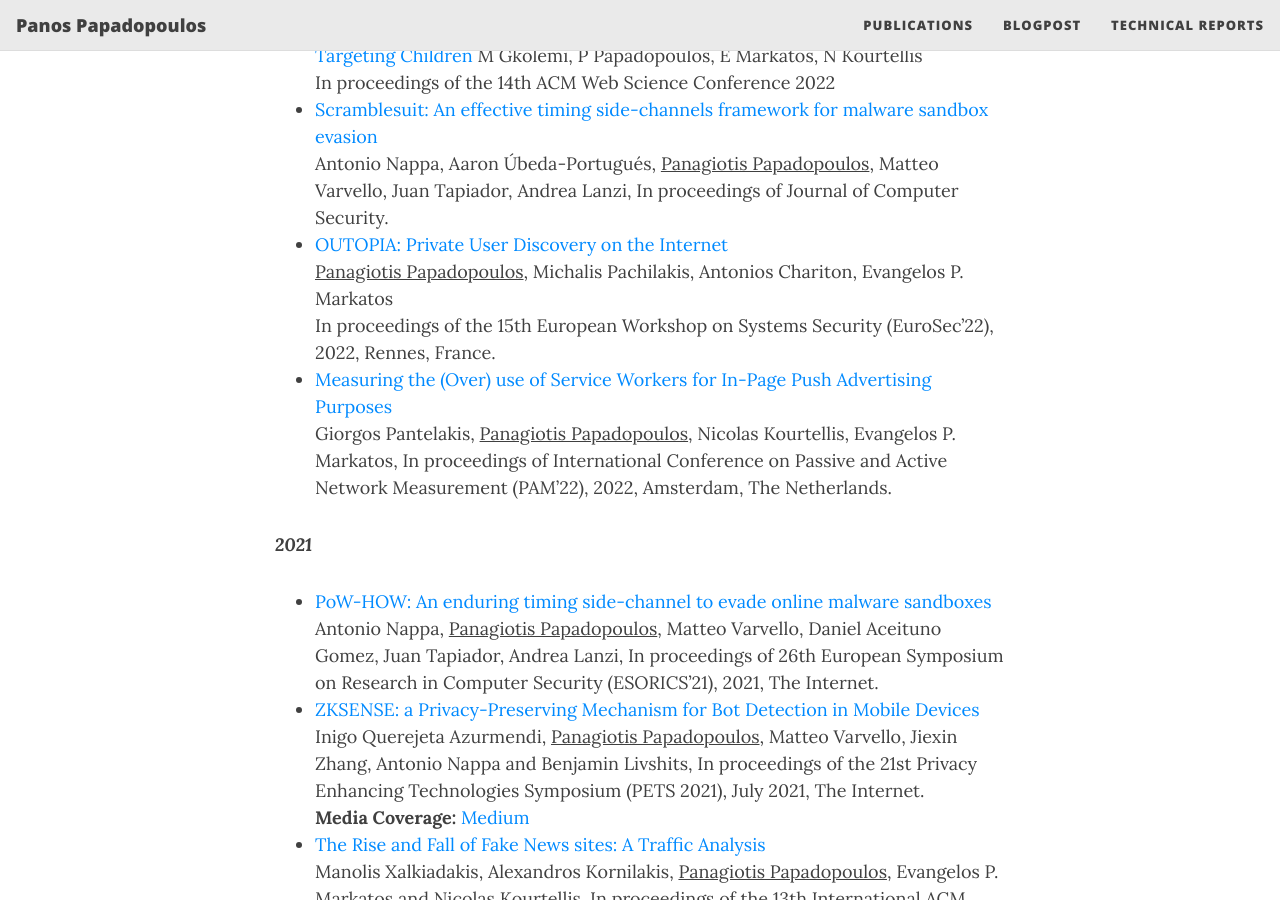
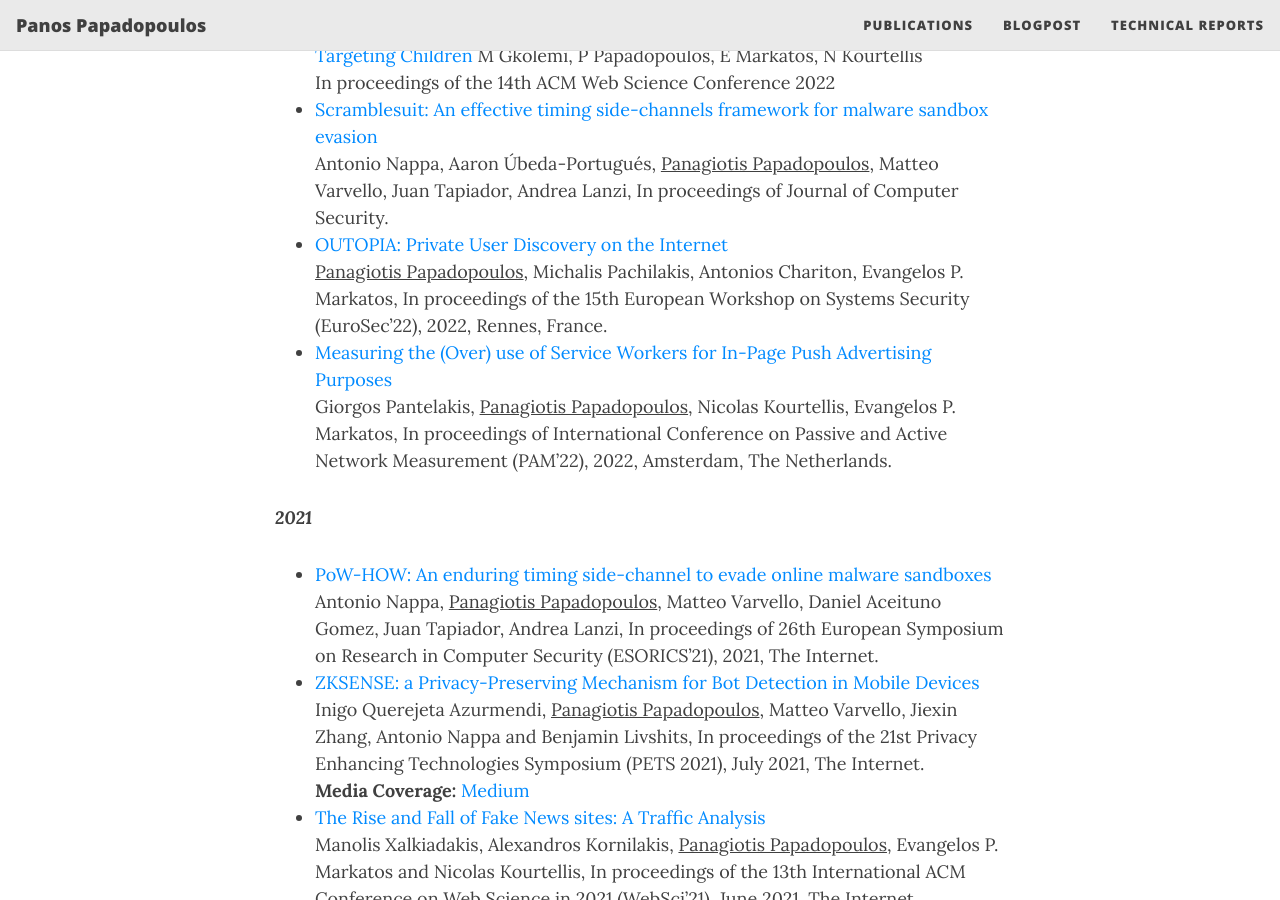
Before and after one commit to panpap/panpap.github.io, a Jekyll site: the page built from publications.md, in a window 1280 px wide and 900 px high, scrolled down 926 px. Built offline with Jekyll 4.4.1, drawn with Linux system fonts in a browser that asks for light colours; nearby versions of some CDN libraries.

```diff
--- a/publications.md
+++ b/publications.md
@@ -14,7 +14,7 @@ Web Conference (WWW ’22), 2022, Lyon, France.<br>
 - [YouTubers Not madeForKids: Detecting Channels Sharing Inappropriate Videos Targeting Children](papers/3501247.3531556.pdf)
 M Gkolemi, P Papadopoulos, E Markatos, N Kourtellis <br> In proceedings of the 14th ACM Web Science Conference 2022 <br>
 - [Scramblesuit: An effective timing side-channels framework for malware sandbox evasion](https://content.iospress.com/articles/journal-of-computer-security/jcs220005)<br> Antonio Nappa, Aaron Úbeda-Portugués, <u> Panagiotis Papadopoulos</u>, Matteo Varvello, Juan Tapiador, Andrea Lanzi, In proceedings of Journal of Computer Security. <br>
-- [OUTOPIA: Private User Discovery on the Internet](papers/OUTOPIA.pdf)<br><u>Panagiotis Papadopoulos</u>, Michalis Pachilakis, Antonios Chariton, Evangelos P. Markatos<br> In proceedings of the 15th European Workshop on Systems Security (EuroSec'22), 2022, Rennes, France. <br>
+- [OUTOPIA: Private User Discovery on the Internet](papers/OUTOPIA.pdf)<br><u>Panagiotis Papadopoulos</u>, Michalis Pachilakis, Antonios Chariton, Evangelos P. Markatos, In proceedings of the 15th European Workshop on Systems Security (EuroSec'22), 2022, Rennes, France. <br>
 - [Measuring the (Over) use of Service Workers for In-Page Push Advertising Purposes](papers/2110.11241.pdf)<br>  Giorgos Pantelakis, <u>Panagiotis Papadopoulos</u>, Nicolas Kourtellis, Evangelos P. Markatos, In proceedings of International Conference on Passive and Active Network Measurement (PAM'22), 2022, Amsterdam, The Netherlands.
 
 ***2021***
```
